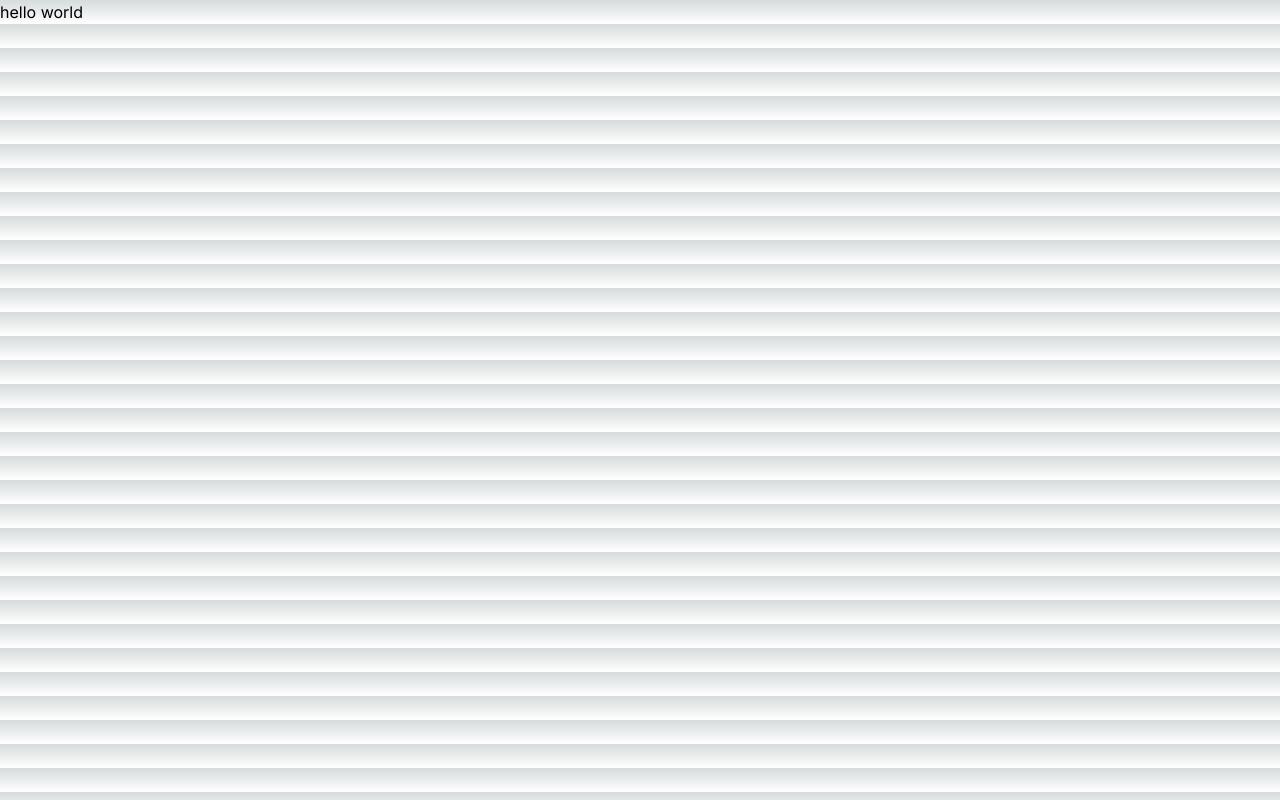
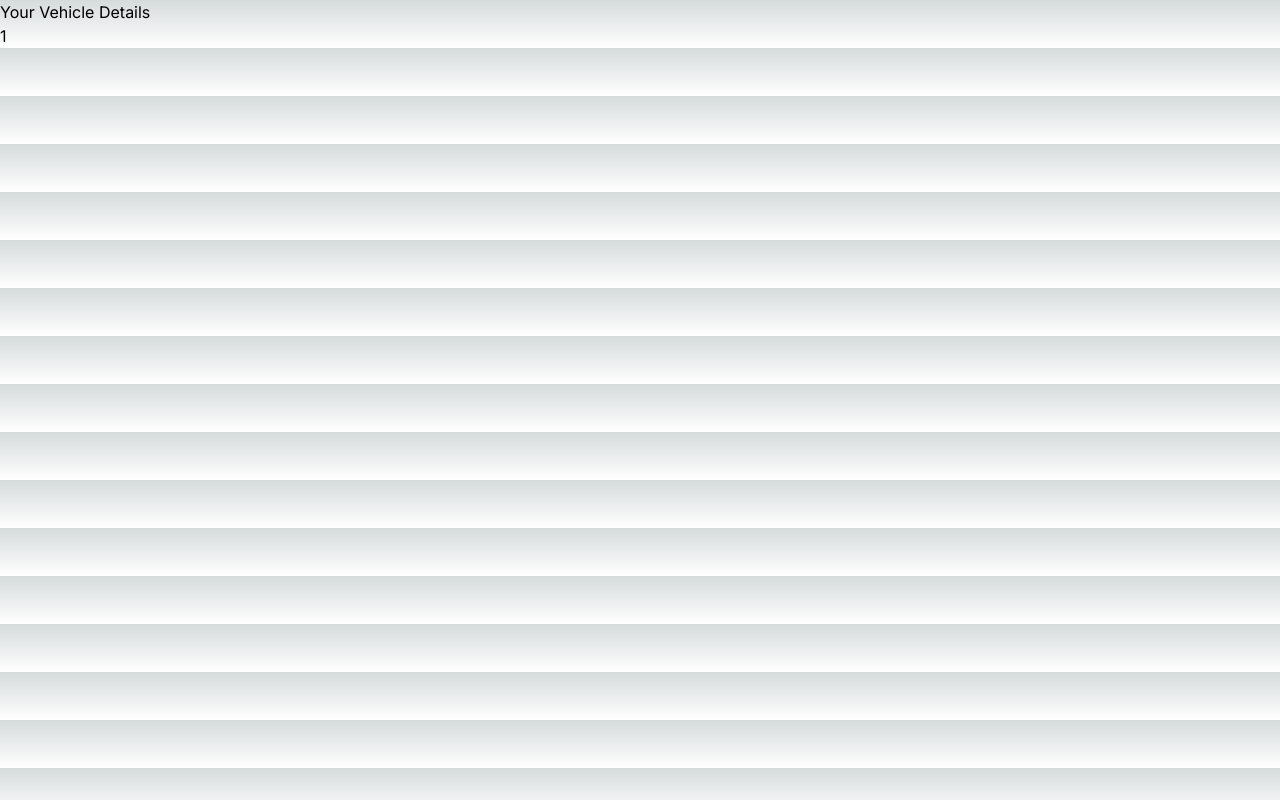
Before and after one commit to Zawadzki-Michal/inversely, a Next.js app in the folder inveristy18/: page /vehicle/1 in a window 1280 px wide. Built offline with nearby package versions, Linux system fonts and the light colour scheme.

Commit message:
router funtion working now

```diff
--- a/inveristy18/public/data lookup table.json
+++ b/inveristy18/public/data lookup table.json
@@ -9,8 +9,7 @@
     "number_of_cycles": 1500,
     "estimated_time_until_replacement": 60,
     "current_charge": 80,
-    "amount_of_co2_saved": 3500,
-    "url": "http://exmsp"
+    "amount_of_co2_saved": 3500
   },
   {
     "reg": "CD34LMN",
--- a/inveristy18/src/app/vehicle/[id]/page.js
+++ /dev/null
@@ -1,7 +0,0 @@
-export default function VehicleDetails({ id }) {
-  return (
-    <>
-      <h1>hello world</h1>
-    </>
-  );
-}
--- /dev/null
+++ b/inveristy18/src/app/vehicle/[id]/page.jsx
@@ -0,0 +1,9 @@
+export default function VehicleDetails({ params }) {
+  const carReg = params.id;
+  return (
+    <>
+      <h1>Your Vehicle Details</h1>
+      <div>{carReg}</div>
+    </>
+  );
+}
```
